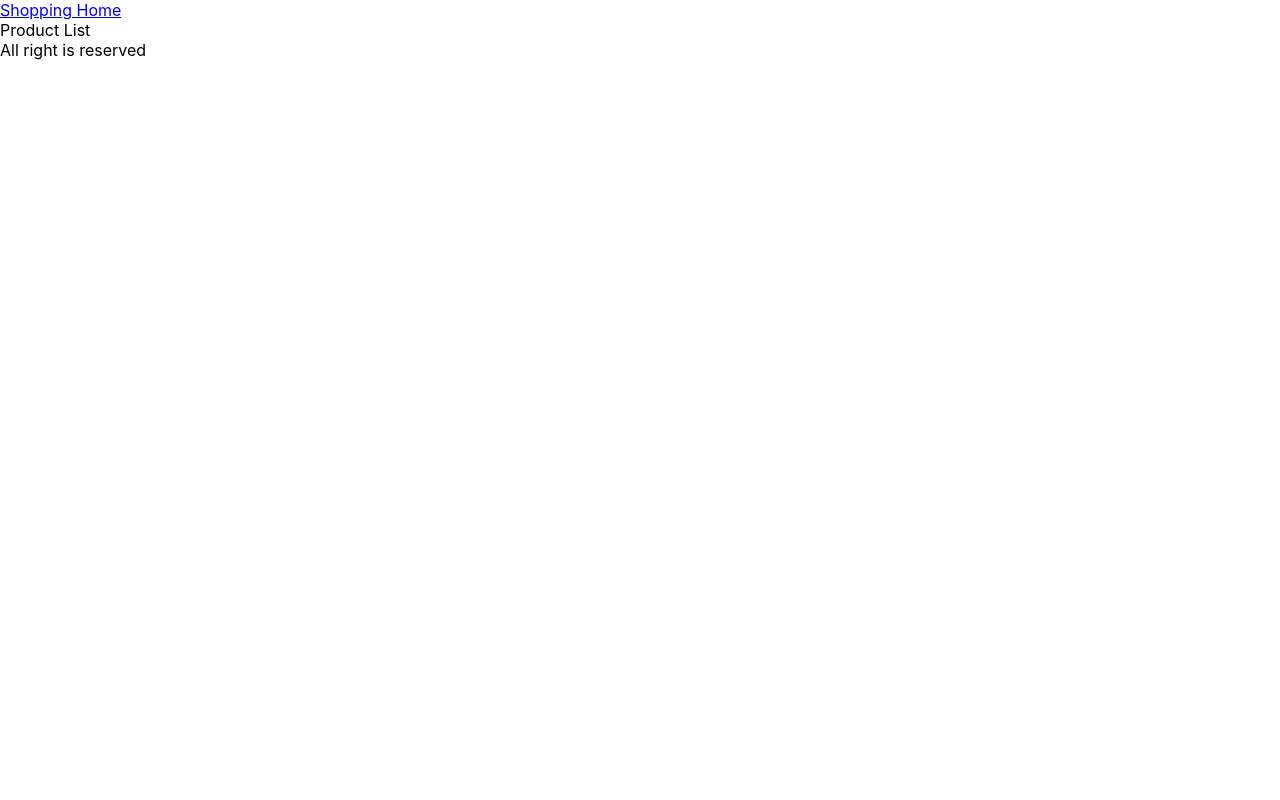
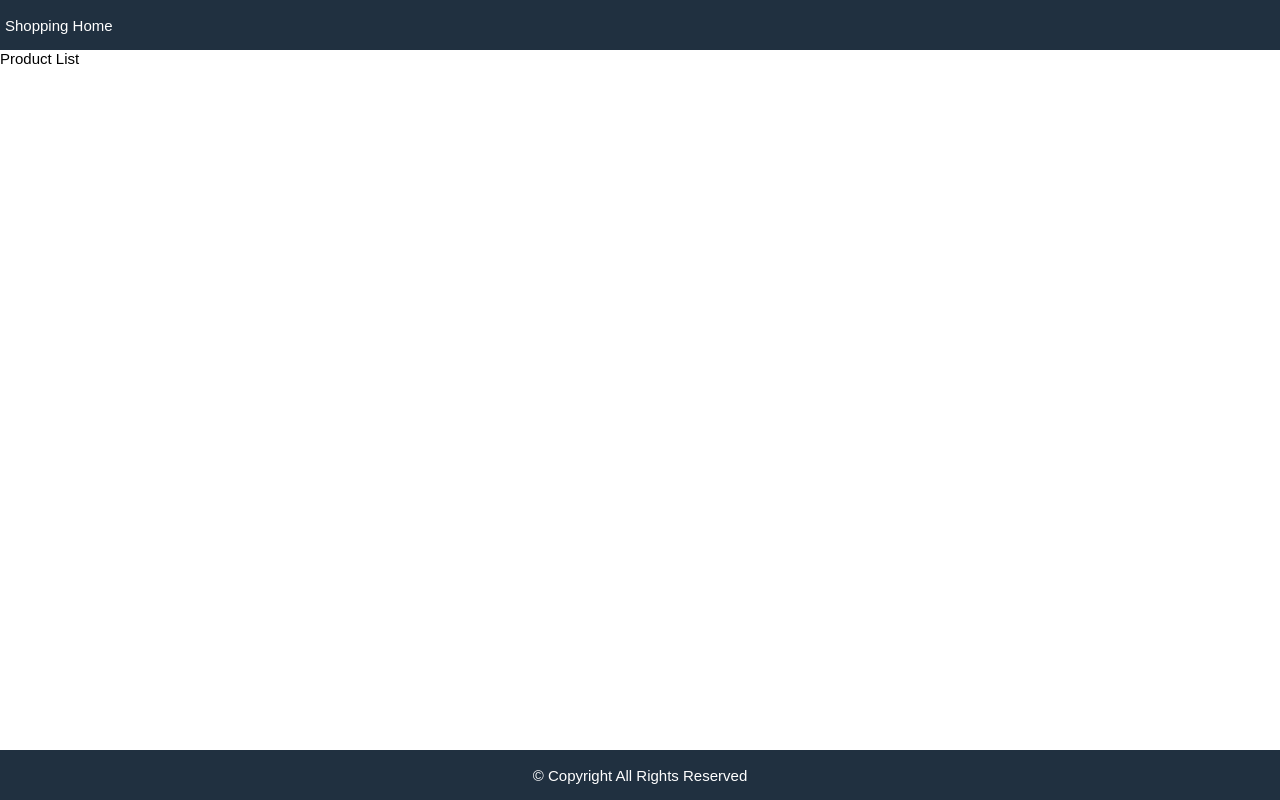
Before and after one commit to hamdiasma/shoping-cart, a React (Create React App) app: page / in a window 1280 px wide. Built offline with nearby package versions, Linux system fonts and the light colour scheme.

Commit message:
furst grid page

```diff
--- a/src/App.js
+++ b/src/App.js
@@ -5,14 +5,14 @@
 function App() {
   return (
     <div className="grid-container">
-      <heder>
+      <header>
         <a href="/" >Shopping Home</a>
-      </heder>
+      </header>
      <main>
        Product List
      </main>
      <footer>
-       All right is reserved
+     &copy; Copyright All Rights Reserved
      </footer>
     </div>
   );
--- a/src/index.css
+++ b/src/index.css
@@ -1,13 +1,51 @@
-body {
-  margin: 0;
-  font-family: -apple-system, BlinkMacSystemFont, 'Segoe UI', 'Roboto', 'Oxygen',
-    'Ubuntu', 'Cantarell', 'Fira Sans', 'Droid Sans', 'Helvetica Neue',
-    sans-serif;
-  -webkit-font-smoothing: antialiased;
-  -moz-osx-font-smoothing: grayscale;
+html {
+  font-size: 62.5%;
+  box-sizing: border-box;
 }
 
-code {
-  font-family: source-code-pro, Menlo, Monaco, Consolas, 'Courier New',
-    monospace;
+body,
+#root {
+  height: 100vh;
+  margin: 0;
 }
+
+body ,input,select ,textarea{
+  font-size: 1.5rem;
+  font-family: Arial, Helvetica, sans-serif;
+}
+.grid-container {
+  display: grid;
+  grid-template-areas:
+    "header"
+    "main"
+    "footer";
+  grid-template-rows: 5rem 1fr 5rem;
+  grid-template-columns: 1fr;
+  height: 100%;
+}
+header {
+  grid-area: header;
+  background-color: #203040;
+  color: #fff;
+  display: flex;
+  align-items: center;
+  padding: .5rem;
+}
+header a {
+  color: #fff;
+  text-decoration: none;
+}
+header a:hover {
+  color: #ffc371;
+}
+main {
+  grid-area: main;
+}
+footer {
+  grid-area: footer;
+  background-color: #203040;
+  display: flex;
+  justify-content: center;
+  align-items: center;
+  color: #fff;
+}
```
